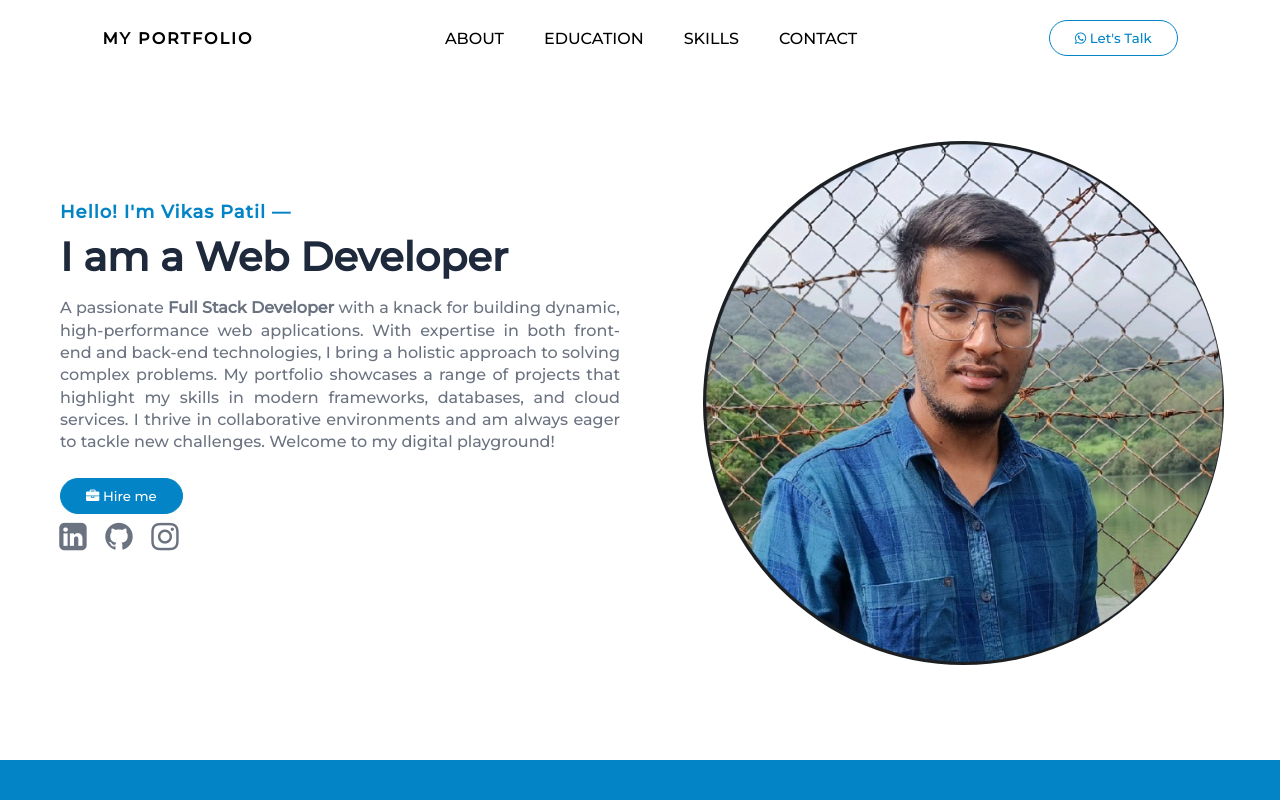
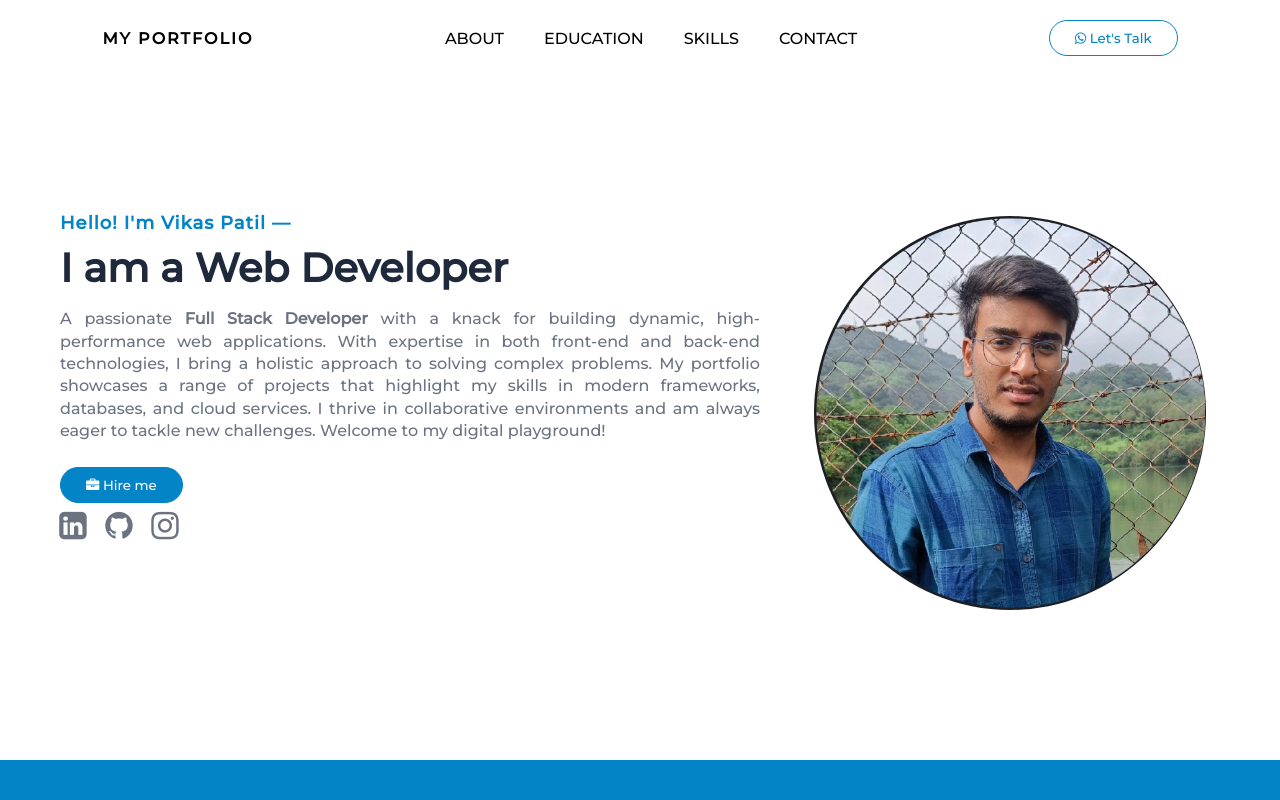
Before and after one commit to vikaspatil06/Portfolio-2, a plain HTML site: page index.html in a window 1280 px wide. Shown: the top 800 px of the page. Drawn offline with Linux system fonts and the light colour scheme.

Commit message:
Update style5.css

```diff
--- a/style5.css
+++ b/style5.css
@@ -105,11 +105,11 @@ header .logo a {
 }
 
 .img_about img {
-    max-width: 93%;
-    height: auto;
+    max-width: 70%;
+    height: 70%;
     border-radius: 50%;
-    margin-top: 50px;
-    margin-left: 43px;
+    margin-top: 70px;
+    margin-left: 154px;
 }
 
 #about h1 {
@@ -127,10 +127,11 @@ header .logo a {
 
 #about p {
   font-size: 16px;
-  color: #6b7280;
-  margin-bottom: 1.5rem;
-  line-height: 1.4;
-  text-align: justify;
+    color: #6b7280;
+    margin-bottom: 1.5rem;
+    line-height: 1.4;
+    text-align: justify;
+    width: 125%;
 }
 
 .about_btn button {
```
